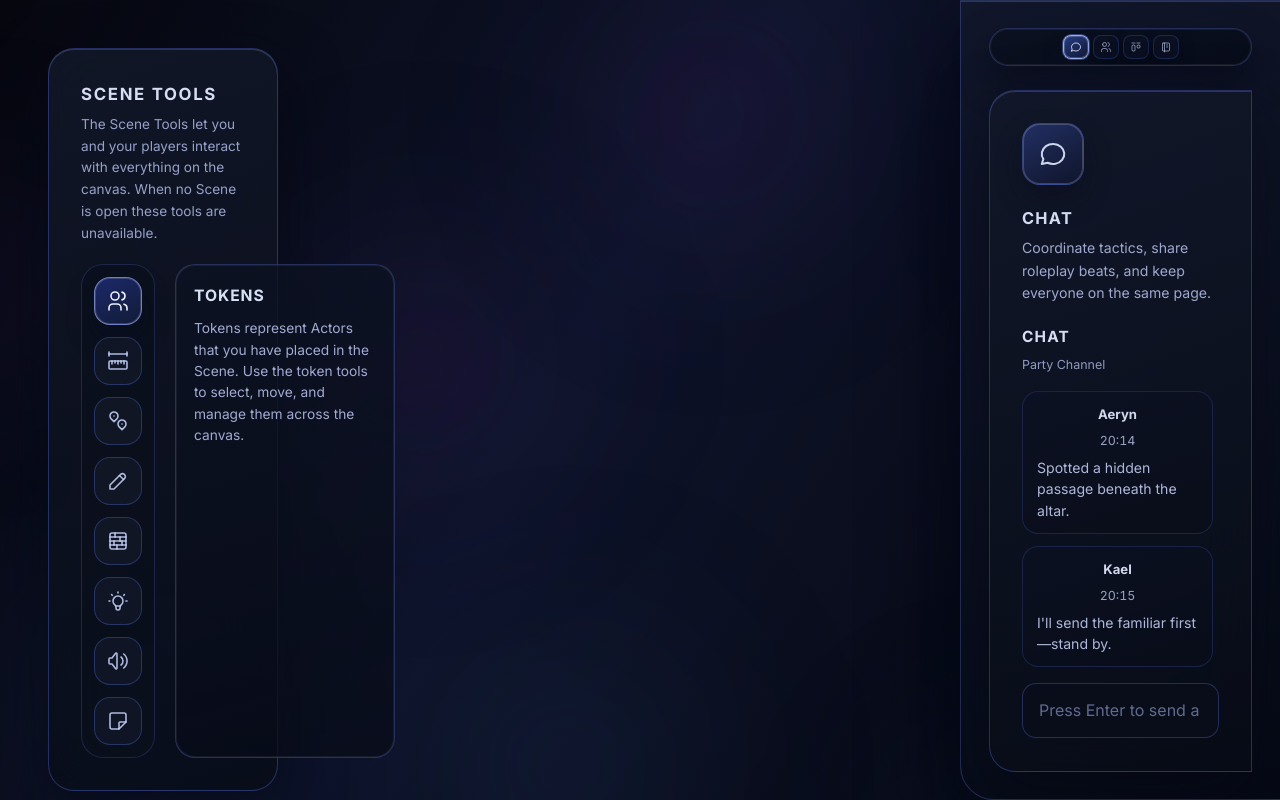
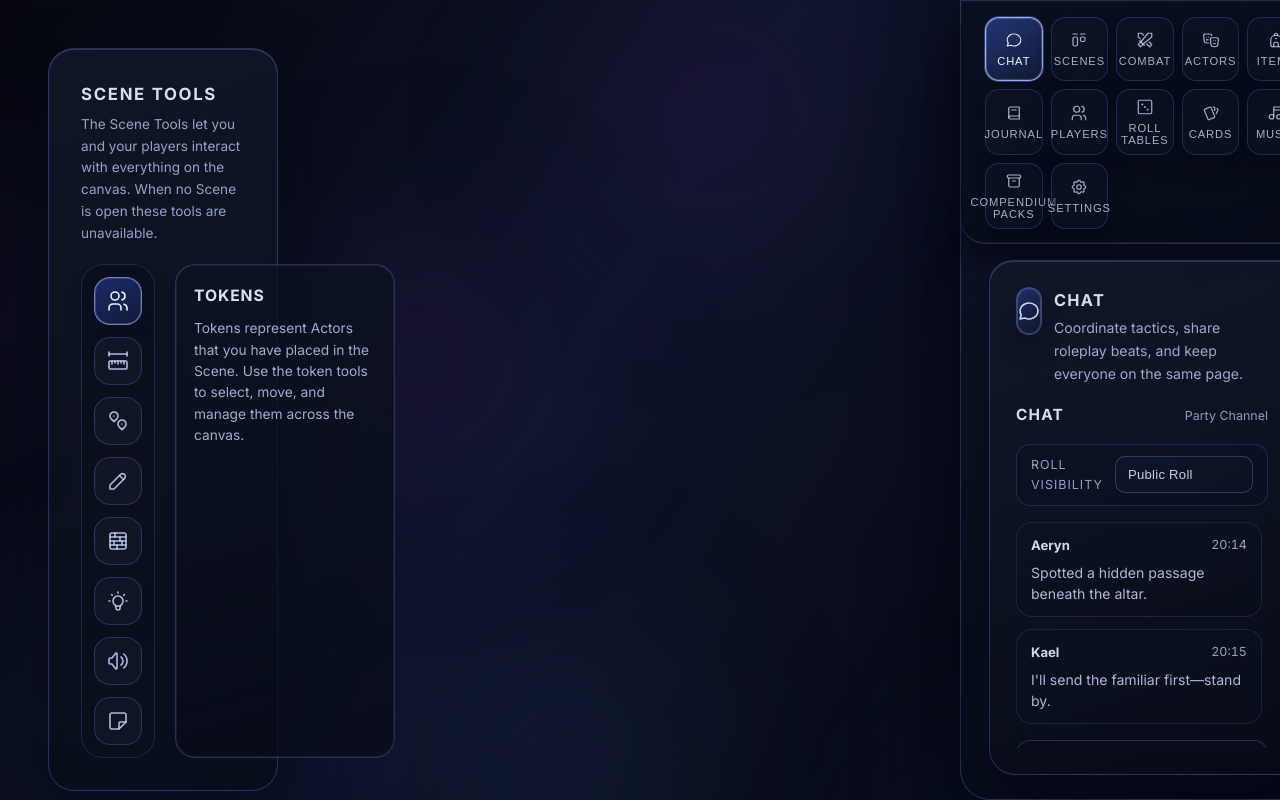
Before and after one commit to Nefrit0n/ShrineVTT, a React (Vite) app: page / in a window 1280 px wide. Built offline with nearby package versions, Linux system fonts and the light colour scheme.

Commit message:
Enhance world sidebar UX and context

```diff
--- a/src/app/layouts/MainLayout/MainLayout.tsx
+++ b/src/app/layouts/MainLayout/MainLayout.tsx
@@ -1,8 +1,16 @@
 import { useMemo } from "react";
 import {
+  IconArchive,
+  IconBackpack,
+  IconBook2,
+  IconCards,
+  IconDice3,
   IconLayoutKanban,
+  IconMasksTheater,
   IconMessageCircle,
-  IconNotebook,
+  IconMusic,
+  IconSettings,
+  IconSwords,
   IconUsers
 } from "@tabler/icons-react";
 
@@ -27,6 +35,65 @@ export default function MainLayout() {
         content: <ChatDock />
       },
       {
+        id: "scenes",
+        title: "Scenes",
+        icon: IconLayoutKanban,
+        description:
+          "Scenes for theater of the mind moments and tactical battle maps are stored here.",
+        content: (
+          <p className="sidebar-placeholder">
+            Scene management tools will live here, providing quick access to your prepared worlds.
+          </p>
+        )
+      },
+      {
+        id: "combat",
+        title: "Combat",
+        icon: IconSwords,
+        description: "Start and track Encounters here.",
+        content: (
+          <p className="sidebar-placeholder">
+            Build turn orders, apply initiative modifiers, and keep the battle pacing sharp from this view.
+          </p>
+        )
+      },
+      {
+        id: "actors",
+        title: "Actors",
+        icon: IconMasksTheater,
+        description:
+          "Characters for your players, creatures, and NPCs are stored here.",
+        content: (
+          <p className="sidebar-placeholder">
+            Organise heroes, villains, and supporting cast members so they are always ready for the next scene.
+          </p>
+        )
+      },
+      {
+        id: "items",
+        title: "Items",
+        icon: IconBackpack,
+        description:
+          "Items, spells, character abilities, and more are stored here.",
+        content: (
+          <p className="sidebar-placeholder">
+            Prepare loot drops, treasure parcels, and magical upgrades without disrupting the session flow.
+          </p>
+        )
+      },
+      {
+        id: "journal",
+        title: "Journal",
+        icon: IconBook2,
+        description:
+          "Journal entries for planning your adventures, tracking progress, and any other note taking are stored here.",
+        content: (
+          <p className="sidebar-placeholder">
+            Reference lore, NPC dossiers, and session notes without leaving the table view.
+          </p>
+        )
+      },
+      {
         id: "players",
         title: "Players",
         icon: IconUsers,
@@ -34,24 +101,61 @@ export default function MainLayout() {
         content: <PlayersOnline players={MOCK_PLAYERS} />
       },
       {
-        id: "scenes",
-        title: "Scenes",
-        icon: IconLayoutKanban,
-        description: "Manage the active scene, swap to previous maps, or prepare the next reveal.",
+        id: "roll-tables",
+        title: "Roll Tables",
+        icon: IconDice3,
+        description:
+          "Roll tables, which are tables of options that can be rolled on for a random result, are stored here.",
         content: (
           <p className="sidebar-placeholder">
-            Scene management tools will live here, providing quick access to your prepared worlds.
+            Quickly surface curated random encounters, treasure bundles, or story prompts at the table.
           </p>
         )
       },
       {
-        id: "journal",
-        title: "Journal",
-        icon: IconNotebook,
-        description: "Reference lore, NPC dossiers, and session notes without leaving the table view.",
+        id: "cards",
+        title: "Cards",
+        icon: IconCards,
+        description: "Decks/stacks of cards and hands are stored here.",
         content: (
           <p className="sidebar-placeholder">
-            Attachments, handouts, and lore articles will surface for your players here.
+            Manage initiative decks, inspiration tokens, or custom mini-games that rely on card play.
+          </p>
+        )
+      },
+      {
+        id: "music",
+        title: "Music",
+        icon: IconMusic,
+        description:
+          "Playlists and soundboards are stored here. Each player can also independently control their volume from this tab.",
+        content: (
+          <p className="sidebar-placeholder">
+            Blend ambience, sound effects, and dramatic cues while keeping per-player volume controls handy.
+          </p>
+        )
+      },
+      {
+        id: "compendium",
+        title: "Compendium Packs",
+        icon: IconArchive,
+        description:
+          "Compendium Packs are long term storage for everything we just covered (except Encounters).",
+        content: (
+          <p className="sidebar-placeholder">
+            Think of it as cold storage for your data which keeps your world loading fast while remaining searchable.
+          </p>
+        )
+      },
+      {
+        id: "settings",
+        title: "Settings",
+        icon: IconSettings,
+        description:
+          "Configure your settings, manage modules, adjust users, run tours, and access documentation or support tools.",
+        content: (
+          <p className="sidebar-placeholder">
+            This tab collects world configuration, module management, invitation links, and access to setup tools.
           </p>
         )
       }
--- a/src/app/styles/global.css
+++ b/src/app/styles/global.css
@@ -193,58 +193,61 @@ a {
   display: grid;
   grid-template-rows: auto minmax(0, 1fr);
   align-content: stretch;
-  gap: clamp(22px, 3vh, 32px);
-  padding: clamp(22px, 3.4vh, 34px) clamp(18px, 2.4vw, 28px);
+  gap: clamp(16px, 2vh, 24px);
+  padding: 0 clamp(18px, 2.4vw, 28px) clamp(22px, 3vh, 30px);
   background: linear-gradient(155deg, rgba(18, 24, 44, 0.95), rgba(6, 10, 22, 0.9));
   border: 1px solid rgba(120, 150, 255, 0.26);
   border-right: none;
-  border-radius: 0 0 0 34px;
+  border-radius: 0 0 0 30px;
   box-shadow: inset 0 1px 0 rgba(255, 255, 255, 0.14), 0 40px 90px rgba(2, 6, 18, 0.72);
   color: rgba(235, 240, 255, 0.9);
   z-index: 3;
 }
 
 .world-sidebar__tabs {
-  display: inline-flex;
-  align-items: center;
-  justify-content: center;
-  gap: 4px;
-  padding: 6px;
-  border-radius: 999px;
-  border: 1px solid rgba(92, 120, 230, 0.3);
-  background: linear-gradient(150deg, rgba(10, 16, 30, 0.88), rgba(6, 10, 22, 0.7));
-  box-shadow: inset 0 0 0 1px rgba(255, 255, 255, 0.06), 0 16px 34px rgba(4, 8, 22, 0.55);
-  overflow-x: auto;
-  scrollbar-width: none;
+  display: grid;
+  grid-template-columns: repeat(auto-fit, minmax(56px, 1fr));
+  gap: 8px;
+  padding: clamp(14px, 2vh, 18px) clamp(16px, 2vw, 24px) clamp(12px, 1.8vh, 16px);
+  margin: 0 calc(clamp(18px, 2.4vw, 28px) * -1);
+  border-radius: 0 0 24px 24px;
+  border-bottom: 1px solid rgba(120, 150, 255, 0.24);
+  background: linear-gradient(150deg, rgba(10, 16, 30, 0.9), rgba(6, 10, 22, 0.78));
+  box-shadow: inset 0 -1px 0 rgba(255, 255, 255, 0.08), 0 18px 30px rgba(2, 6, 18, 0.55);
   -webkit-backdrop-filter: blur(20px);
   backdrop-filter: blur(20px);
-  align-self: flex-start;
-}
-
-.world-sidebar__tabs::-webkit-scrollbar {
-  display: none;
 }
 
 .world-sidebar__tab {
   position: relative;
-  display: inline-flex;
+  display: flex;
+  flex-direction: column;
   align-items: center;
   justify-content: center;
-  flex: 0 0 24px;
-  height: 24px;
-  border-radius: 8px;
-  border: 1px solid rgba(70, 100, 210, 0.28);
-  background: rgba(16, 22, 40, 0.4);
-  box-shadow: 0 8px 16px rgba(3, 6, 18, 0.45);
-  color: rgba(208, 220, 255, 0.72);
+  gap: 6px;
+  width: 100%;
+  min-height: 64px;
+  padding: 8px 6px;
+  border-radius: 14px;
+  border: 1px solid rgba(70, 100, 210, 0.32);
+  background: rgba(16, 22, 40, 0.46);
+  box-shadow: 0 10px 22px rgba(3, 6, 18, 0.45);
+  color: rgba(208, 220, 255, 0.78);
   cursor: pointer;
   transition: border-color 0.18s ease, color 0.18s ease, background 0.18s ease, box-shadow 0.18s ease,
     transform 0.18s ease;
 }
 
 .world-sidebar__tab svg {
-  width: 12px;
-  height: 12px;
+  width: 18px;
+  height: 18px;
+}
+
+.world-sidebar__tab-label {
+  font-size: 0.7rem;
+  text-transform: uppercase;
+  letter-spacing: 0.08em;
+  color: inherit;
 }
 
 .world-sidebar__tab:hover,
@@ -252,8 +255,8 @@ a {
   border-color: rgba(140, 170, 255, 0.72);
   color: rgba(236, 242, 255, 0.96);
   background: rgba(18, 24, 42, 0.82);
-  box-shadow: 0 10px 18px rgba(8, 12, 30, 0.42);
-  transform: translateY(-1px);
+  box-shadow: 0 12px 22px rgba(8, 12, 30, 0.42);
+  transform: translateY(-2px);
 }
 
 .world-sidebar__tab:focus-visible {
@@ -263,26 +266,33 @@ a {
 
 .world-sidebar__tab--active {
   border-color: rgba(164, 188, 255, 0.92);
-  background: linear-gradient(150deg, rgba(74, 118, 255, 0.45), rgba(20, 26, 56, 0.98));
+  background: linear-gradient(150deg, rgba(74, 118, 255, 0.38), rgba(20, 26, 56, 0.95));
   color: rgba(244, 247, 255, 0.99);
-  box-shadow: inset 0 0 0 1px rgba(255, 255, 255, 0.2), 0 0 0 1px rgba(108, 138, 255, 0.42),
-    0 12px 20px rgba(10, 16, 36, 0.48);
+  box-shadow: inset 0 0 0 1px rgba(255, 255, 255, 0.18), 0 0 0 1px rgba(108, 138, 255, 0.38),
+    0 14px 24px rgba(10, 16, 36, 0.5);
 }
 
 .world-sidebar__content {
   display: flex;
   flex-direction: column;
-  gap: 20px;
-  border-radius: 26px 0 0 26px;
+  gap: 18px;
+  border-radius: 24px 0 0 26px;
+  min-height: 0;
 }
 
-.world-sidebar__content header {
+.world-sidebar__content-header {
+  display: flex;
+  gap: 12px;
+  align-items: flex-start;
+}
+
+.world-sidebar__content-heading {
   display: flex;
   flex-direction: column;
-  gap: 6px;
+  gap: 4px;
 }
 
-.world-sidebar__content h3 {
+.world-sidebar__content-heading h3 {
   margin: 0;
   font-size: 1.02rem;
   letter-spacing: 0.08em;
@@ -290,27 +300,37 @@ a {
   color: rgba(225, 233, 255, 0.94);
 }
 
-.world-sidebar__content p {
+.world-sidebar__content-heading p {
   margin: 0;
   font-size: 0.88rem;
   color: rgba(200, 210, 255, 0.78);
 }
 
 .world-sidebar__content-icon {
-  width: 62px;
-  height: 62px;
+  width: 48px;
+  height: 48px;
   display: inline-flex;
   align-items: center;
   justify-content: center;
-  border-radius: 18px;
+  border-radius: 16px;
   background: linear-gradient(150deg, rgba(84, 112, 255, 0.28), rgba(16, 22, 44, 0.92));
   border: 1px solid rgba(116, 142, 255, 0.34);
-  box-shadow: inset 0 0 0 1px rgba(255, 255, 255, 0.18), 0 14px 26px rgba(8, 12, 30, 0.48);
+  box-shadow: inset 0 0 0 1px rgba(255, 255, 255, 0.16), 0 12px 22px rgba(8, 12, 30, 0.42);
 }
 
 .world-sidebar__content-icon svg {
-  width: 30px;
-  height: 30px;
+  width: 24px;
+  height: 24px;
+}
+
+.world-sidebar__content-body {
+  flex: 1;
+  min-height: 0;
+  display: flex;
+  flex-direction: column;
+  gap: 16px;
+  overflow-y: auto;
+  padding-right: 6px;
 }
 
 .sidebar-placeholder {
@@ -379,6 +399,46 @@ a {
   display: flex;
   flex-direction: column;
   gap: 16px;
+}
+
+.chat-dock__controls {
+  display: flex;
+  align-items: center;
+  justify-content: space-between;
+  gap: 12px;
+  padding: 10px 14px;
+  border-radius: 14px;
+  border: 1px solid rgba(92, 122, 255, 0.24);
+  background: rgba(12, 18, 36, 0.6);
+}
+
+.chat-dock__controls label {
+  font-size: 0.78rem;
+  text-transform: uppercase;
+  letter-spacing: 0.08em;
+  color: rgba(198, 208, 255, 0.74);
+}
+
+.chat-dock__visibility {
+  position: relative;
+  display: inline-flex;
+  align-items: center;
+}
+
+.chat-dock__visibility select {
+  appearance: none;
+  padding: 10px 28px 10px 12px;
+  border-radius: 10px;
+  border: 1px solid rgba(106, 136, 255, 0.34);
+  background: linear-gradient(150deg, rgba(18, 24, 44, 0.82), rgba(12, 18, 32, 0.78));
+  color: rgba(224, 232, 255, 0.88);
+  font-size: 0.82rem;
+  letter-spacing: 0.02em;
+}
+
+.chat-dock__visibility select:focus-visible {
+  outline: 2px solid rgba(160, 182, 255, 0.85);
+  outline-offset: 2px;
 }
 
 .chat-dock__header {
--- a/src/features/chat/components/ChatDock/ChatDock.tsx
+++ b/src/features/chat/components/ChatDock/ChatDock.tsx
@@ -1,4 +1,11 @@
 import { useState } from "react";
+
+const ROLL_VISIBILITY_OPTIONS = [
+  { value: "public", label: "Public Roll" },
+  { value: "private-gm", label: "Private GM Roll" },
+  { value: "blind-gm", label: "Blind GM Roll" },
+  { value: "self", label: "Self-Roll" }
+];
 
 const INITIAL_MESSAGES = [
   {
@@ -17,6 +24,7 @@ const INITIAL_MESSAGES = [
 
 export default function ChatDock() {
   const [messages] = useState(INITIAL_MESSAGES);
+  const [rollVisibility, setRollVisibility] = useState<string>(ROLL_VISIBILITY_OPTIONS[0]!.value);
 
   return (
     <section className="chat-dock" aria-label="Session chat">
@@ -24,6 +32,23 @@ export default function ChatDock() {
         <h3>Chat</h3>
         <span>Party Channel</span>
       </header>
+      <div className="chat-dock__controls">
+        <label htmlFor="chat-roll-visibility">Roll visibility</label>
+        <div className="chat-dock__visibility">
+          <select
+            id="chat-roll-visibility"
+            value={rollVisibility}
+            onChange={(event) => setRollVisibility(event.target.value)}
+            aria-label="Roll visibility"
+          >
+            {ROLL_VISIBILITY_OPTIONS.map((option) => (
+              <option key={option.value} value={option.value}>
+                {option.label}
+              </option>
+            ))}
+          </select>
+        </div>
+      </div>
       <div className="chat-dock__messages">
         {messages.map((message) => (
           <article key={message.id} className="chat-message">
--- a/src/features/sidebar/components/WorldSidebar/WorldSidebar.tsx
+++ b/src/features/sidebar/components/WorldSidebar/WorldSidebar.tsx
@@ -36,31 +36,37 @@ export default function WorldSidebar({ sections, initialSectionId }: WorldSideba
               onClick={() => setActiveTab(id)}
             >
               <Icon aria-hidden="true" stroke={1.6} />
-              <span className="sr-only">{title}</span>
+              <span className="world-sidebar__tab-label">{title}</span>
             </button>
           );
         })}
       </nav>
 
       <Panel
-        padding="lg"
+        padding="md"
         className="world-sidebar__content"
         aria-labelledby={activeSection ? `world-sidebar-tab-${activeSection.id}` : undefined}
         role="tabpanel"
         id={activeSection ? `world-sidebar-tabpanel-${activeSection.id}` : undefined}
       >
+        {activeSection && (
+          <header className="world-sidebar__content-header">
             {ActiveIcon && (
               <div className="world-sidebar__content-icon" aria-hidden="true">
                 <ActiveIcon stroke={1.6} />
               </div>
             )}
-        {activeSection && (
-          <header>
+            <div className="world-sidebar__content-heading">
               <h3>{activeSection.title}</h3>
               {activeSection.description && <p>{activeSection.description}</p>}
+            </div>
           </header>
         )}
-        {activeSection?.content}
+        <div className="world-sidebar__content-body">
+          {activeSection?.content ?? (
+            <p className="sidebar-placeholder">Select a tab to view its tools.</p>
+          )}
+        </div>
       </Panel>
     </aside>
   );
```
Lines whose indentation alone changed are shown as unchanged.
